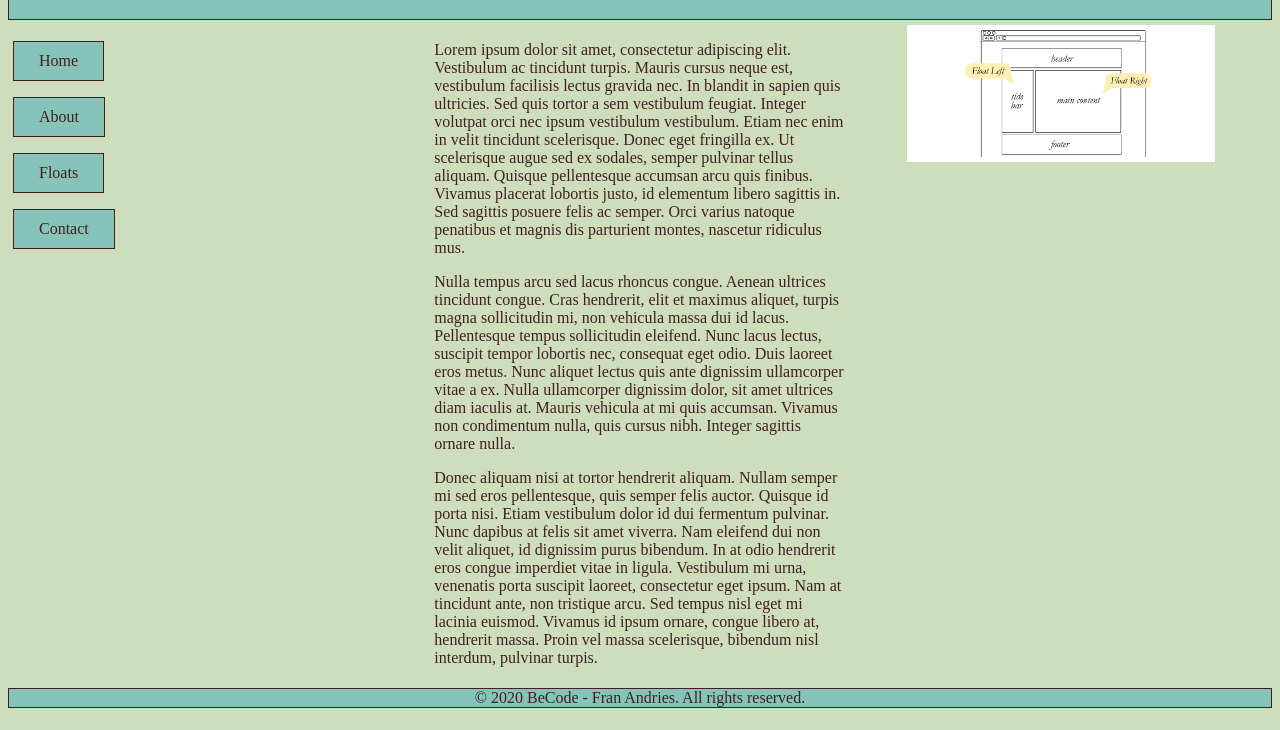
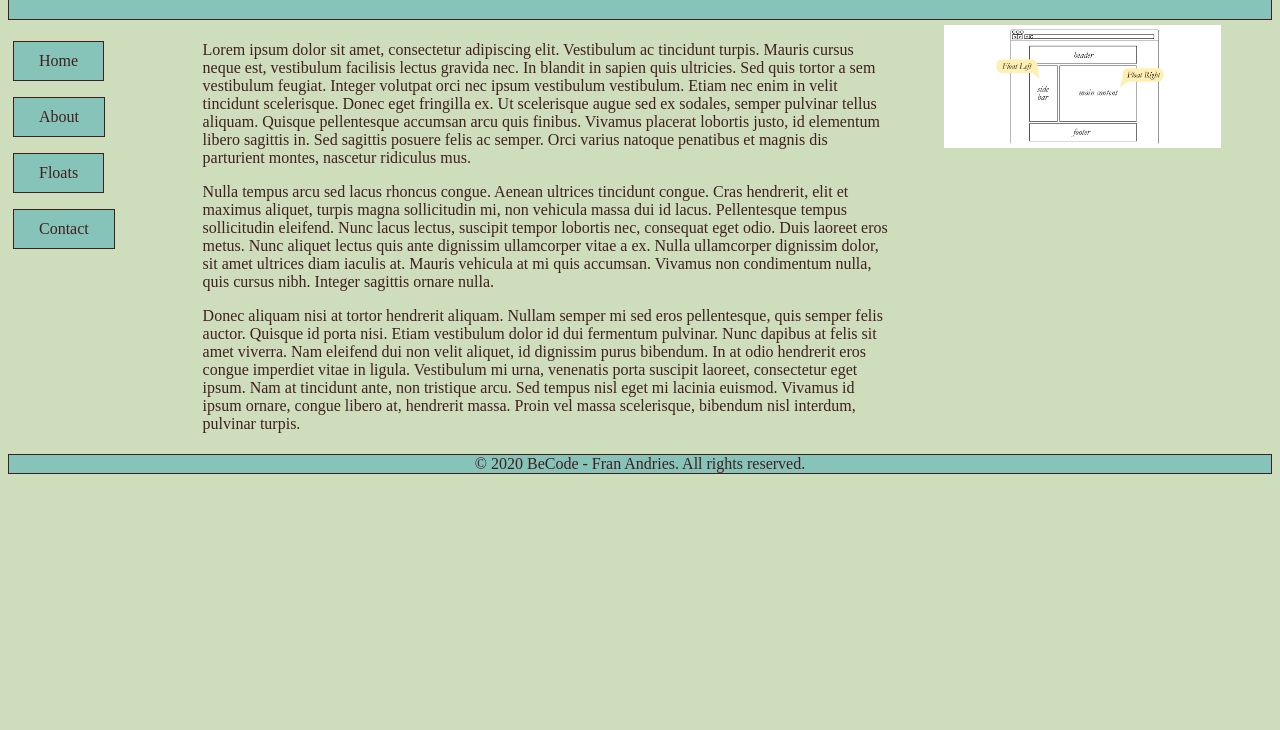
Before and after one commit to Fran1409/holy-grail, a plain HTML site: page floats.html in a window 1280 px wide. Shown: the part 70-800 px from the top of the page. Drawn offline with Linux system fonts and the light colour scheme.

Commit message:
changing floats width

```diff
--- a/css/floats.css
+++ b/css/floats.css
@@ -38,9 +38,21 @@ img {
     width: 75%;
 }
 
-.container {
+nav {
     float: left;
-    width: 33.33%;
+    width: 15%;
+    padding: 5px;
+}
+
+main {
+    float: left;
+    width: 55%;
+    padding: 5px;
+}
+
+aside {
+    float: left;
+    width: 30%;
     padding: 5px;
 }
 
```
